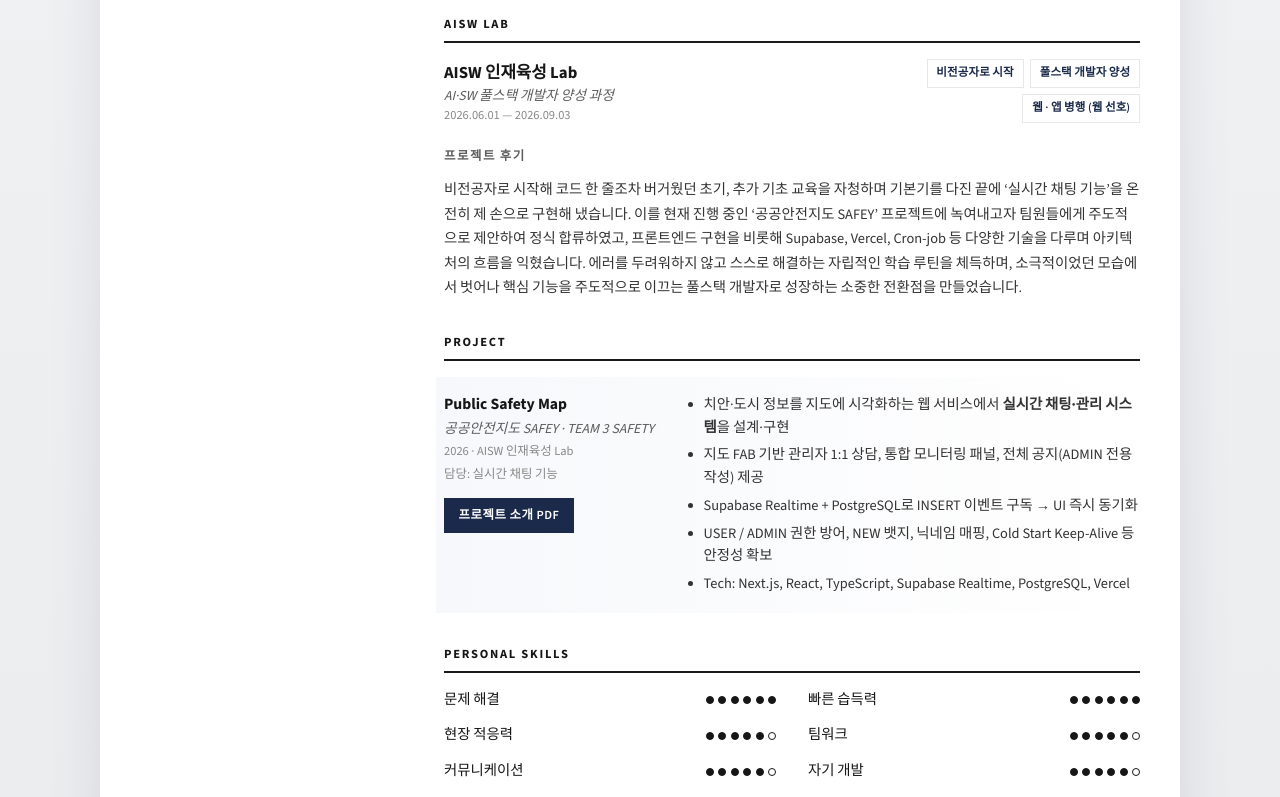
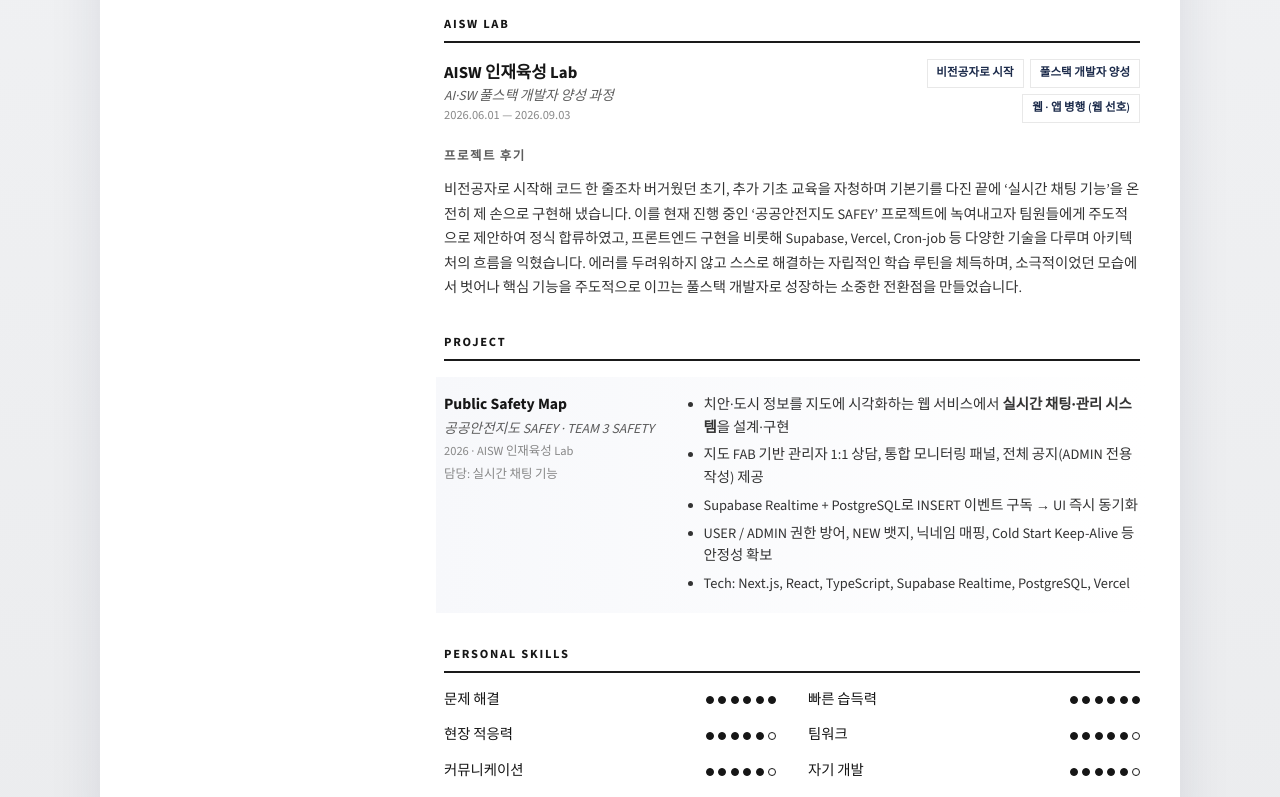
Before and after one commit to dkqjdl123/portfolio-NH, a plain HTML site: page index.html in a window 1280 px wide. Shown: the part 997-1794 px from the top of the page. Drawn offline with nearby package versions, Linux system fonts and the light colour scheme.

Commit message:
Move project PDF button and bust CSS cache

```diff
--- a/index.html
+++ b/index.html
@@ -10,7 +10,7 @@
       href="https://fonts.googleapis.com/css2?family=Cormorant+Garamond:wght@500;600;700&family=Source+Sans+3:wght@300;400;500;600;700&display=swap"
       rel="stylesheet"
     />
-    <link rel="stylesheet" href="styles.css" />
+    <link rel="stylesheet" href="styles.css?v=2" />
   </head>
   <body>
     <div class="page">
@@ -42,6 +42,14 @@
               rel="noopener noreferrer"
             >
               이력서 PDF 보기
+            </a>
+            <a
+              class="btn btn-primary"
+              href="assets/safey.pdf"
+              target="_blank"
+              rel="noopener noreferrer"
+            >
+              프로젝트 소개 PDF
             </a>
           </div>
         </div>
@@ -226,14 +234,6 @@
                 <p class="meta-sub">공공안전지도 SAFEY · TEAM 3 SAFETY</p>
                 <p class="meta-date">2026 · AISW 인재육성 Lab</p>
                 <p class="meta-role">담당: 실시간 채팅 기능</p>
-                <a
-                  class="btn btn-primary project-pdf-btn"
-                  href="assets/safey.pdf"
-                  target="_blank"
-                  rel="noopener noreferrer"
-                >
-                  프로젝트 소개 PDF
-                </a>
               </div>
               <div class="entry-body">
                 <ul>
--- a/styles.css
+++ b/styles.css
@@ -395,18 +395,6 @@ a:hover {
   border-bottom: 1px solid var(--soft);
 }
 
-.project-pdf-btn {
-  display: inline-flex;
-  align-items: center;
-  align-self: flex-start;
-  margin-top: 0.65rem;
-  text-decoration: none !important;
-  font-size: 0.78rem;
-  padding: 0.45rem 0.85rem;
-  white-space: nowrap;
-  position: static;
-}
-
 /* —— AISW Lab —— */
 .lab-card {
   display: grid;
```
